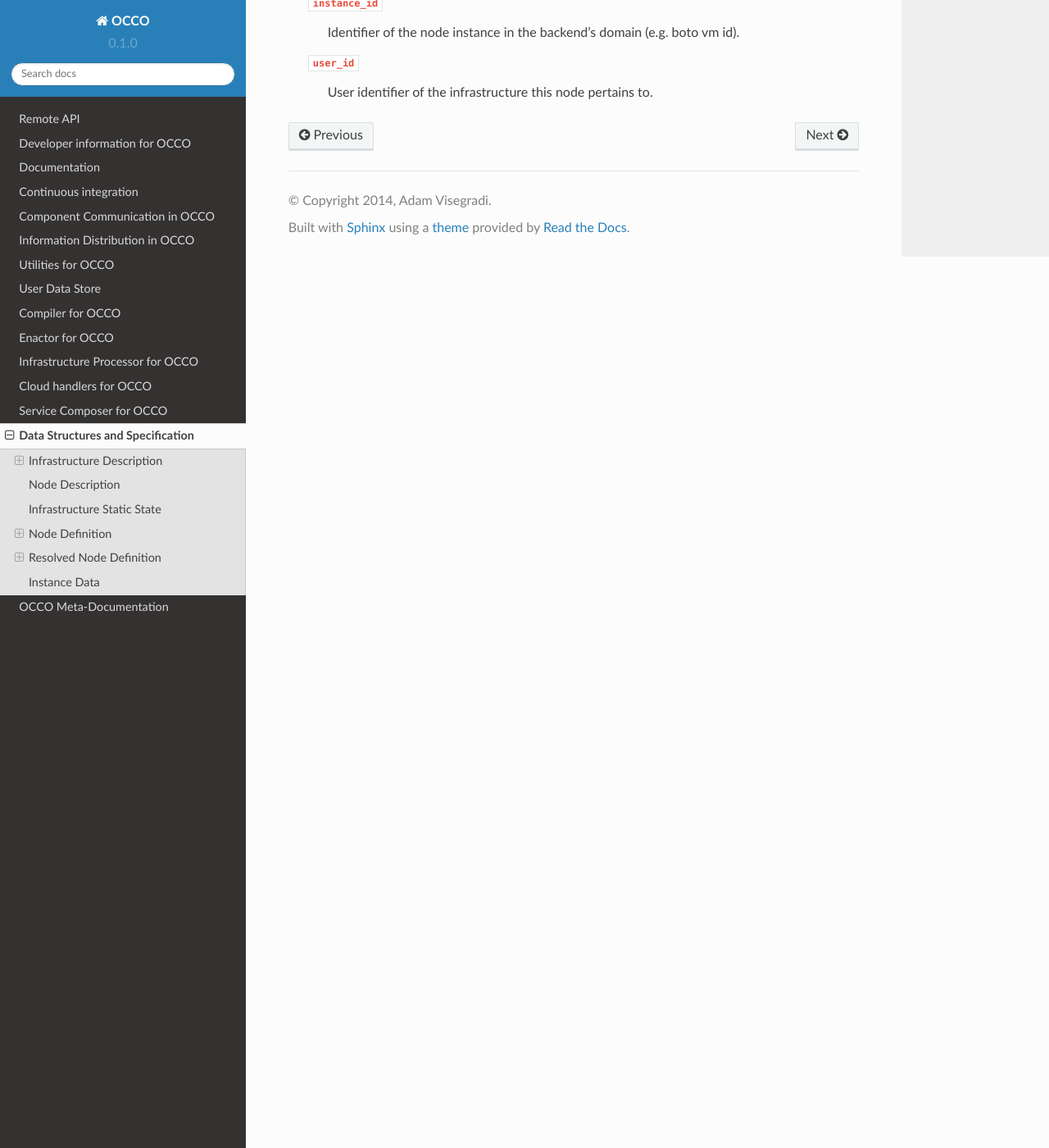
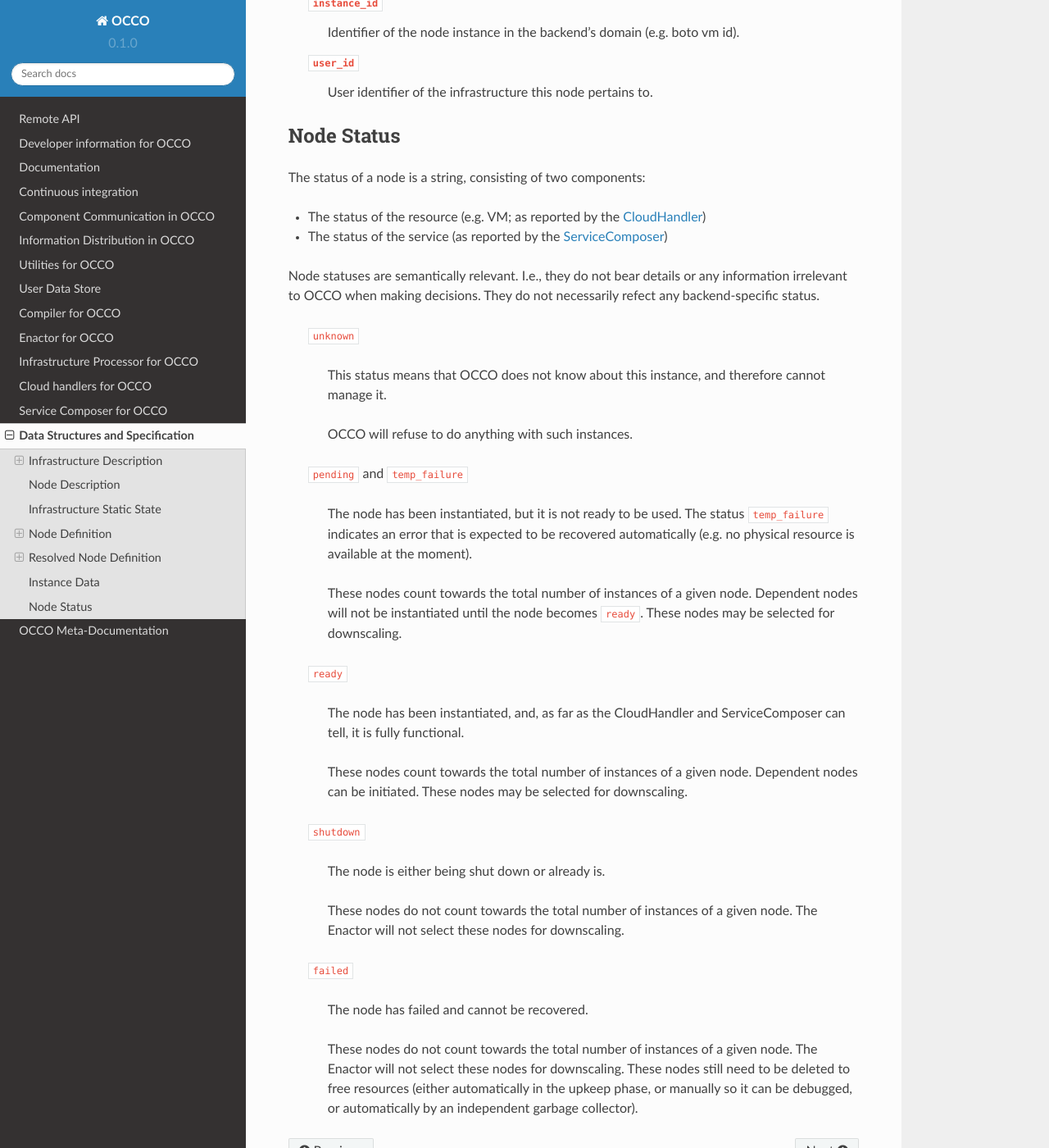
Before and after one commit to occopus/docs, a Sphinx documentation site: the page built from sphinx/source/datastructures.rst, in a window 1280 px wide and 1400 px high, scrolled down 6884 px. Shown: the whole window at 82% size. Built offline with Sphinx 7.4.7 and the Read the Docs theme 2.0.0, drawn with Linux system fonts in a browser that asks for light colours; formulas are drawn with MathJax 3.

Commit message:
Document possible node statuses

```diff
--- a/sphinx/source/datastructures.rst
+++ b/sphinx/source/datastructures.rst
@@ -341,3 +341,64 @@ is required and is sufficient to manipulate a running node instance.
         id).
     ``user_id``
         User identifier of the infrastructure this node pertains to.
+
+.. _nodestatus:
+
+Node Status
+-----------
+
+The status of a node is a string, consisting of two components:
+
+* The status of the resource (e.g. VM; as reported by the :ref:`CloudHandler
+  <cloudhandler>`)
+
+* The status of the service (as reported by the :ref:`ServiceComposer
+  <servicecomposer>`)
+
+Node statuses are semantically relevant. I.e., they do not bear details or any
+information irrelevant to OCCO when making decisions. They do not necessarily
+refect any backend-specific status.
+
+    ``unknown``
+
+        This status means that OCCO does not know about this instance, and
+        therefore cannot manage it.
+
+        OCCO will refuse to do anything with such instances.
+
+    ``pending`` and ``temp_failure``
+
+        The node has been instantiated, but it is not ready to be used. The
+        status ``temp_failure`` indicates an error that is expected to be
+        recovered automatically (e.g. no physical resource is available at the
+        moment).
+
+        These nodes count towards the total number of instances of a given
+        node. Dependent nodes will not be instantiated until the node becomes
+        ``ready``. These nodes may be selected for downscaling.
+
+    ``ready``
+
+        The node has been instantiated, and, as far as the CloudHandler and
+        ServiceComposer can tell, it is fully functional.
+
+        These nodes count towards the total number of instances of a given
+        node. Dependent nodes can be initiated. These nodes may be selected for
+        downscaling.
+
+    ``shutdown``
+
+        The node is either being shut down or already is.
+
+        These nodes do not count towards the total number of instances of a
+        given node. The Enactor will not select these nodes for downscaling.
+
+    ``failed``
+
+        The node has failed and cannot be recovered.
+
+        These nodes do not count towards the total number of instances of a
+        given node. The Enactor will not select these nodes for downscaling.
+        These nodes still need to be deleted to free resources (either
+        automatically in the upkeep phase, or manually so it can be debugged,
+        or automatically by an independent garbage collector).
```
